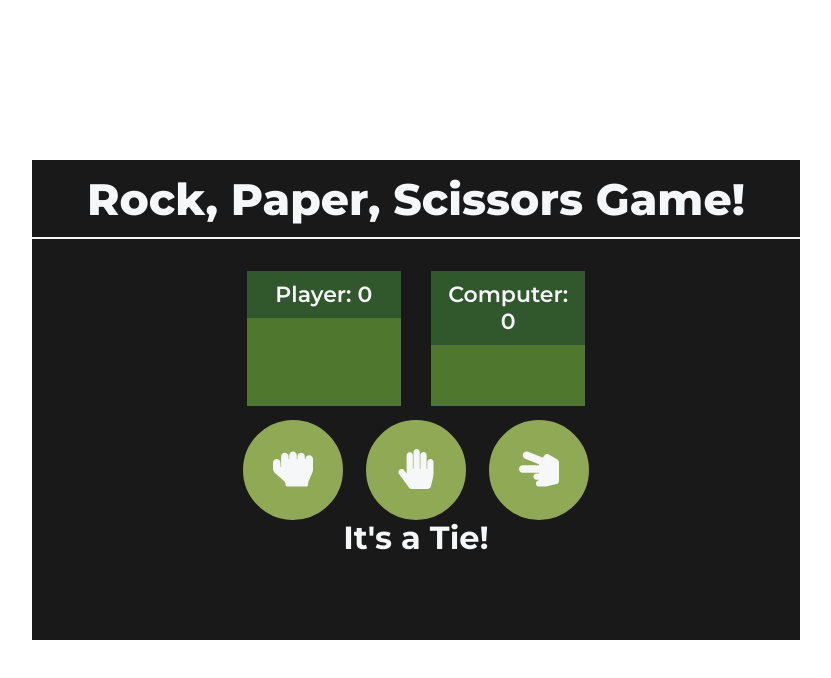
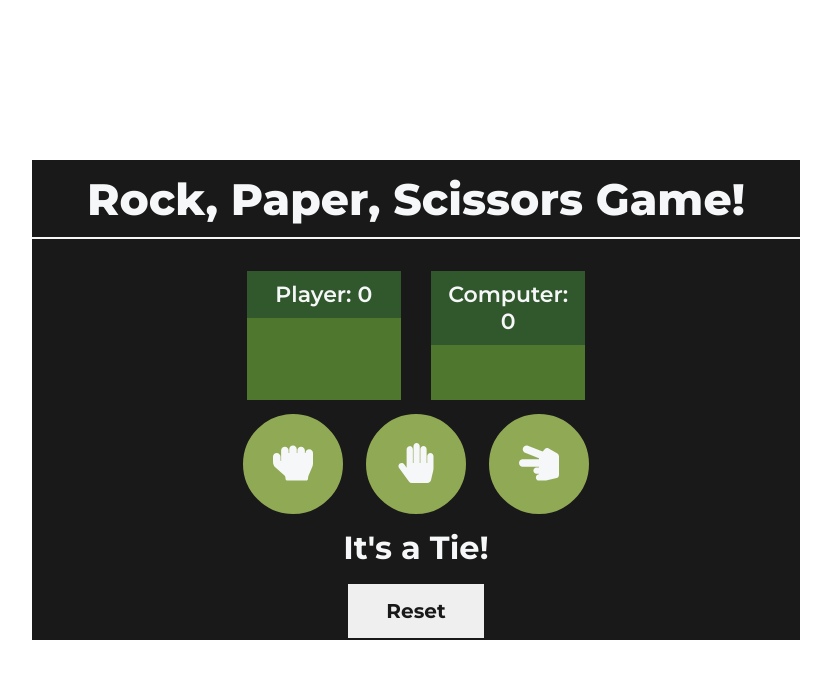
Before and after one commit to ezgsnyrt/rock-paper-scissors-game, a React (Create React App) app: page / in a window 1280 px wide. Shown: the top 678 px of the page, without its empty margins (224-1055 px from the left). Built offline with nearby package versions, Linux system fonts and the light colour scheme.

Commit message:
add a button to reset the scores of player and computer, add styles for the reset button

```diff
--- a/src/App.css
+++ b/src/App.css
@@ -90,4 +90,22 @@ h2 {
   font-family: "Montserrat", sans-serif;
   font-size: 32px;
   font-weight: 700;
+  margin: 2% 0;
 }
+
+.btn-reset {
+  min-width: 140px;
+  padding: 15px 20px;
+  font-family: "Montserrat", sans-serif;
+  font-size: 20px;
+  font-weight: 700;
+  border: 2px solid #191919;
+  color: #191919;
+  cursor: pointer;
+}
+
+.btn-reset:hover {
+  border: 3px solid #E85B31;
+  color: #E85B31;
+  fill: #E85B31;
+}
--- a/src/App.js
+++ b/src/App.js
@@ -70,6 +70,7 @@ function ShowWinner({winner = 0}) {
   )
 }
 
+
 function App() {
   const [playerAction, setPlayerAction] = useState("");
   const [computerAction, setComputerAction] = useState("");
@@ -94,6 +95,11 @@ function App() {
     }
   };
 
+  const resetCounter = () => {
+    setPlayerScore(0);
+    setComputerScore(0);
+  }
+
   return (
     <div className="container">
       <div className="inner-container">
@@ -108,6 +114,9 @@ function App() {
           <ActionButton action="scissors" onActionSelected={onActionSelected} />
         </div>
         <ShowWinner winner={winner} />
+        <div>
+          <button onClick={resetCounter} className="btn-reset">Reset</button>
+        </div>
       </div>
     </div>
   );
```
